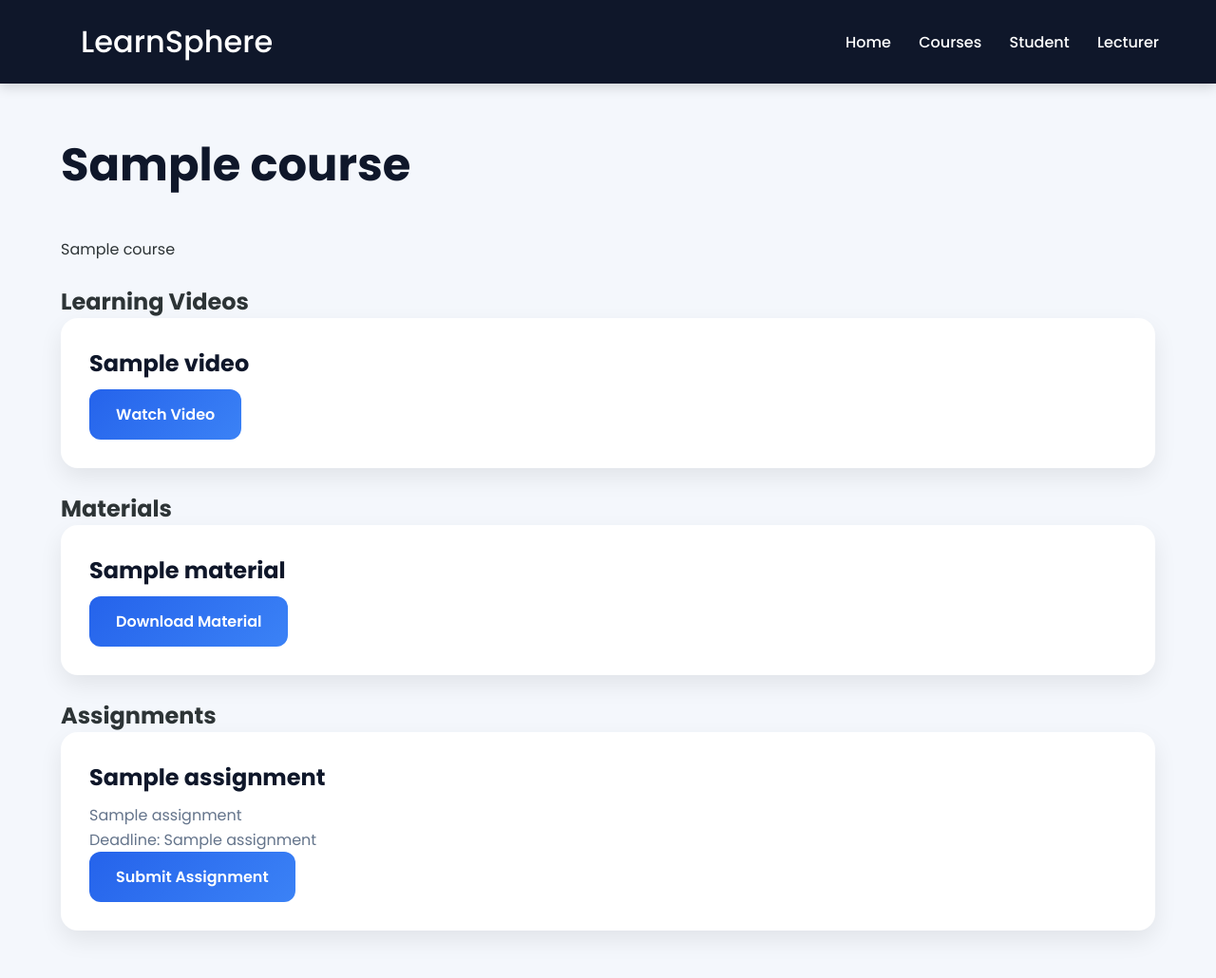
After one commit to dennisfebrian001-cmd/E-Learning-Cloud-Platform, a Flask app: template templates/course_detail.html in a window 1280 px wide. The commit adds this page. Shown: the whole page at 95% size. Run offline with Flask 3, Linux system fonts and the light colour scheme; the template is opened without the code that fills it: most values are stand-ins (such as "Sample title", 1, 10 or a date in 2020).

Commit message:
course fix bug

```diff
--- a/app.py
+++ b/app.py
@@ -120,62 +120,6 @@ def lecturer():
 
     return render_template(
         "lecturer_dashboard.html"
-    )
-
-@app.route("/course/<int:id>")
-def course_detail(id):
-
-    conn = get_connection()
-    cursor = conn.cursor()
-
-    cursor.execute(
-        "SELECT * FROM courses WHERE id=%s",
-        (id,)
-    )
-
-    course = cursor.fetchone()
-
-    cursor.execute(
-        """
-        SELECT *
-        FROM videos
-        WHERE course_id=%s
-        """,
-        (id,)
-    )
-
-    videos = cursor.fetchall()
-
-    cursor.execute(
-        """
-        SELECT *
-        FROM materials
-        WHERE course_id=%s
-        """,
-        (id,)
-    )
-
-    materials = cursor.fetchall()
-
-    cursor.execute(
-        """
-        SELECT *
-        FROM assignments
-        WHERE course_id=%s
-        """,
-        (id,)
-    )
-
-    assignments = cursor.fetchall()
-
-    conn.close()
-
-    return render_template(
-        "course_detail.html",
-        course=course,
-        videos=videos,
-        materials=materials,
-        assignments=assignments
     )
 
 @app.route("/upload-material", methods=["GET","POST"])
@@ -453,3 +397,75 @@ def uploaded_file(filename):
         app.config["UPLOAD_FOLDER"],
         filename
     )
+
+@app.route("/courses")
+def courses():
+
+    conn = get_connection()
+    cursor = conn.cursor()
+
+    cursor.execute(
+        "SELECT * FROM courses"
+    )
+
+    courses = cursor.fetchall()
+
+    conn.close()
+
+    return render_template(
+        "courses.html",
+        courses=courses
+    )
+
+@app.route("/course/<int:id>")
+def course_detail(id):
+
+    conn = get_connection()
+    cursor = conn.cursor()
+
+    cursor.execute(
+        "SELECT * FROM courses WHERE id=%s",
+        (id,)
+    )
+
+    course = cursor.fetchone()
+
+    cursor.execute(
+        """
+        SELECT * FROM videos
+        WHERE course_id=%s
+        """,
+        (id,)
+    )
+
+    videos = cursor.fetchall()
+
+    cursor.execute(
+        """
+        SELECT * FROM materials
+        WHERE course_id=%s
+        """,
+        (id,)
+    )
+
+    materials = cursor.fetchall()
+
+    cursor.execute(
+        """
+        SELECT * FROM assignments
+        WHERE course_id=%s
+        """,
+        (id,)
+    )
+
+    assignments = cursor.fetchall()
+
+    conn.close()
+
+    return render_template(
+        "course_detail.html",
+        course=course,
+        videos=videos,
+        materials=materials,
+        assignments=assignments
+    )
--- /dev/null
+++ b/templates/course_detail.html
@@ -0,0 +1,137 @@
+<!DOCTYPE html>
+<html>
+<head>
+
+<title>{{ course[1] }}</title>
+
+<link rel="stylesheet"
+href="{{ url_for('static',
+filename='css/style.css') }}">
+
+</head>
+
+<body>
+
+<nav class="navbar">
+
+<div class="logo">
+
+<a href="/"
+style="color:white;text-decoration:none;">
+
+LearnSphere
+
+</a>
+
+</div>
+
+<div>
+
+<a href="/">Home</a>
+<a href="/courses">Courses</a>
+<a href="/student">Student</a>
+<a href="/lecturer">Lecturer</a>
+
+</div>
+
+</nav>
+
+<div class="container">
+
+<h1>{{ course[1] }}</h1>
+
+<p>{{ course[2] }}</p>
+
+<br>
+
+<h2>Learning Videos</h2>
+
+<div class="features">
+
+{% for video in videos %}
+
+<div class="card">
+
+<h3>{{ video[2] }}</h3>
+
+<a
+href="{{ video[3] }}"
+target="_blank"
+class="btn">
+
+Watch Video
+
+</a>
+
+</div>
+
+{% endfor %}
+
+</div>
+
+<br>
+
+<h2>Materials</h2>
+
+<div class="features">
+
+{% for material in materials %}
+
+<div class="card">
+
+<h3>{{ material[2] }}</h3>
+
+<a
+href="{{ material[3] }}"
+target="_blank"
+class="btn">
+
+Download Material
+
+</a>
+
+</div>
+
+{% endfor %}
+
+</div>
+
+<br>
+
+<h2>Assignments</h2>
+
+<div class="features">
+
+{% for assignment in assignments %}
+
+<div class="card">
+
+<h3>{{ assignment[2] }}</h3>
+
+<p>{{ assignment[3] }}</p>
+
+<p>
+
+Deadline:
+{{ assignment[4] }}
+
+</p>
+
+<a
+href="/submit-assignment/{{ assignment[0] }}"
+class="btn">
+
+Submit Assignment
+
+</a>
+
+</div>
+
+{% endfor %}
+
+</div>
+
+</div>
+
+</body>
+</html>
```
Also changed, not shown: templates/courses.html (+10 -0 lines).
